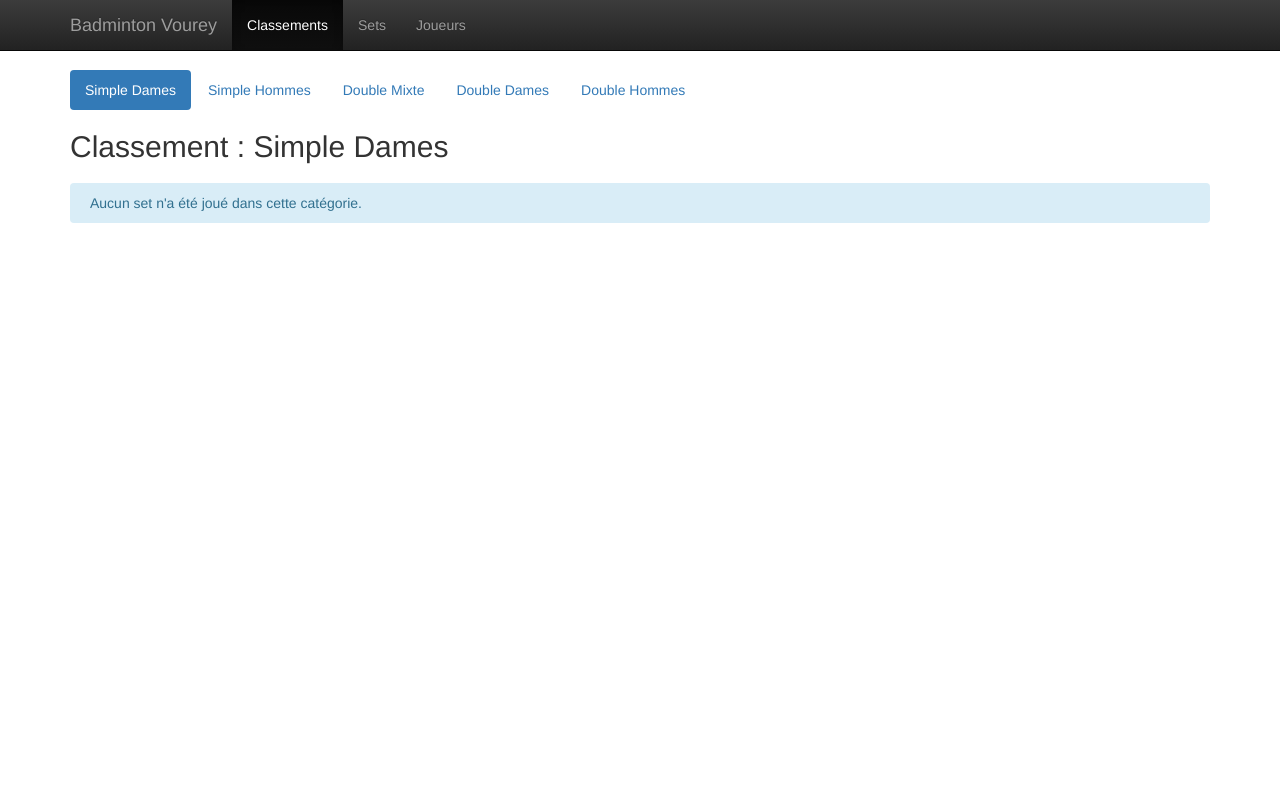
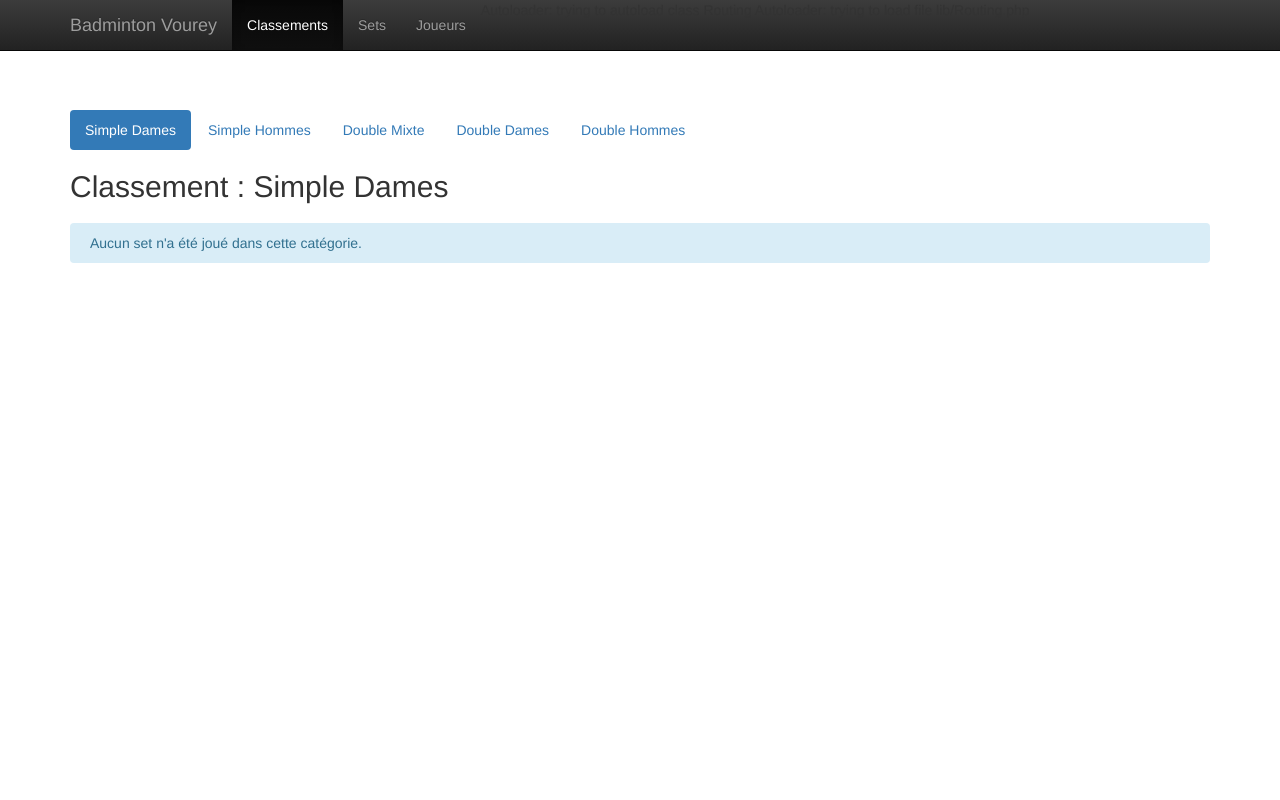
Before and after one commit to mpacary/racket-ladder, a PHP site: page / in a window 1280 px wide. Run offline with PHP 8.4, Linux system fonts and the light colour scheme; data that the repository does not hold is empty; a stand-in replaces the project's code that opens the database connection; some libraries are stand-ins or nearby versions.

Commit message:
add trace for Travis debugging...

```diff
--- a/autoloader.php
+++ b/autoloader.php
@@ -1,6 +1,8 @@
 <?php
 
 function __autoload($name) {
+
+  echo "Autoloader: trying to autoload class $name\n";
 
   if (substr($name, 0, 5) === 'Model')
   {
@@ -14,6 +16,8 @@ function __autoload($name) {
   {
     $file_to_include = DIR_LIB.'/'.$name.'.php';
   }
+
+  echo "Autoloader: trying to load file $file_to_include\n";
 
   if (!file_exists($file_to_include))
   {
```
